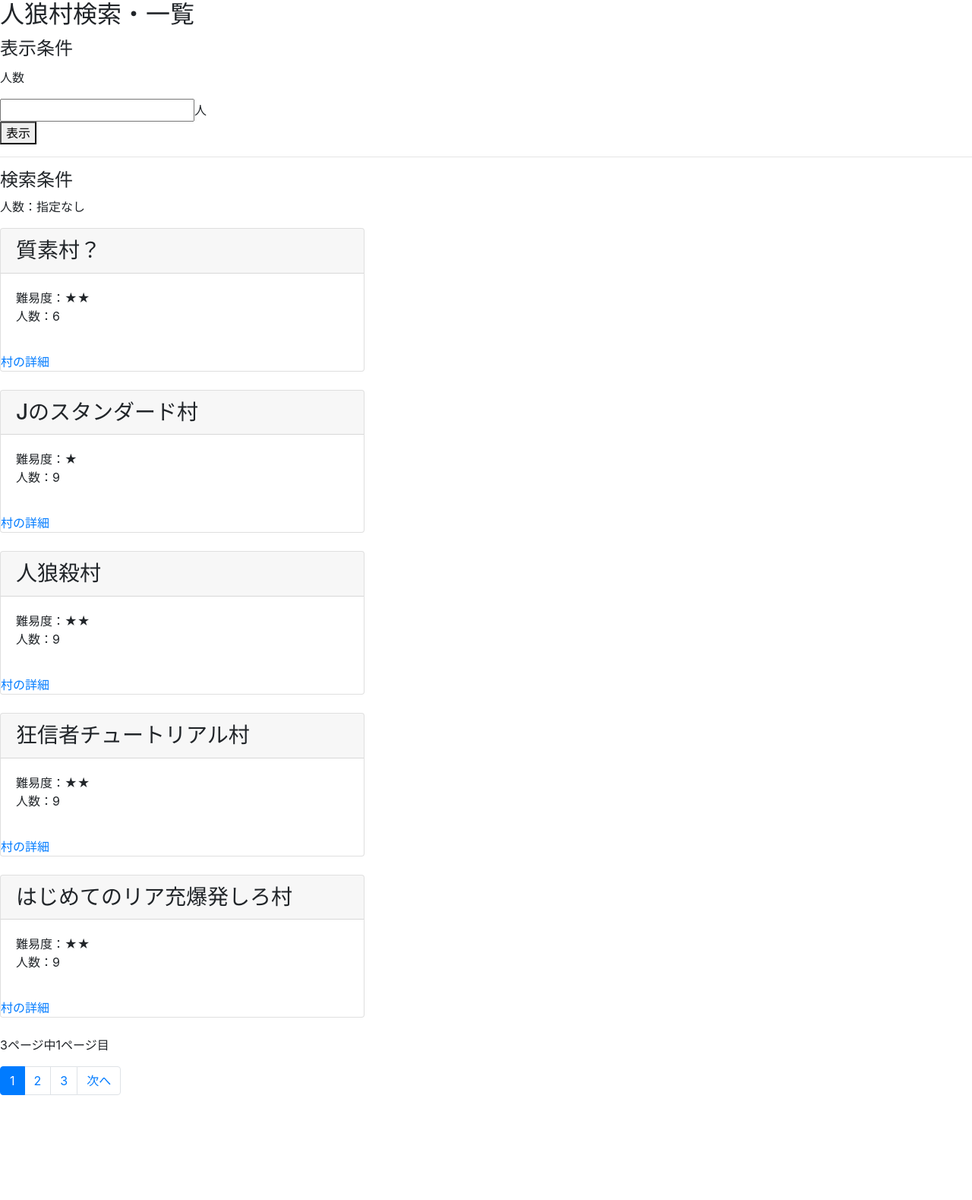
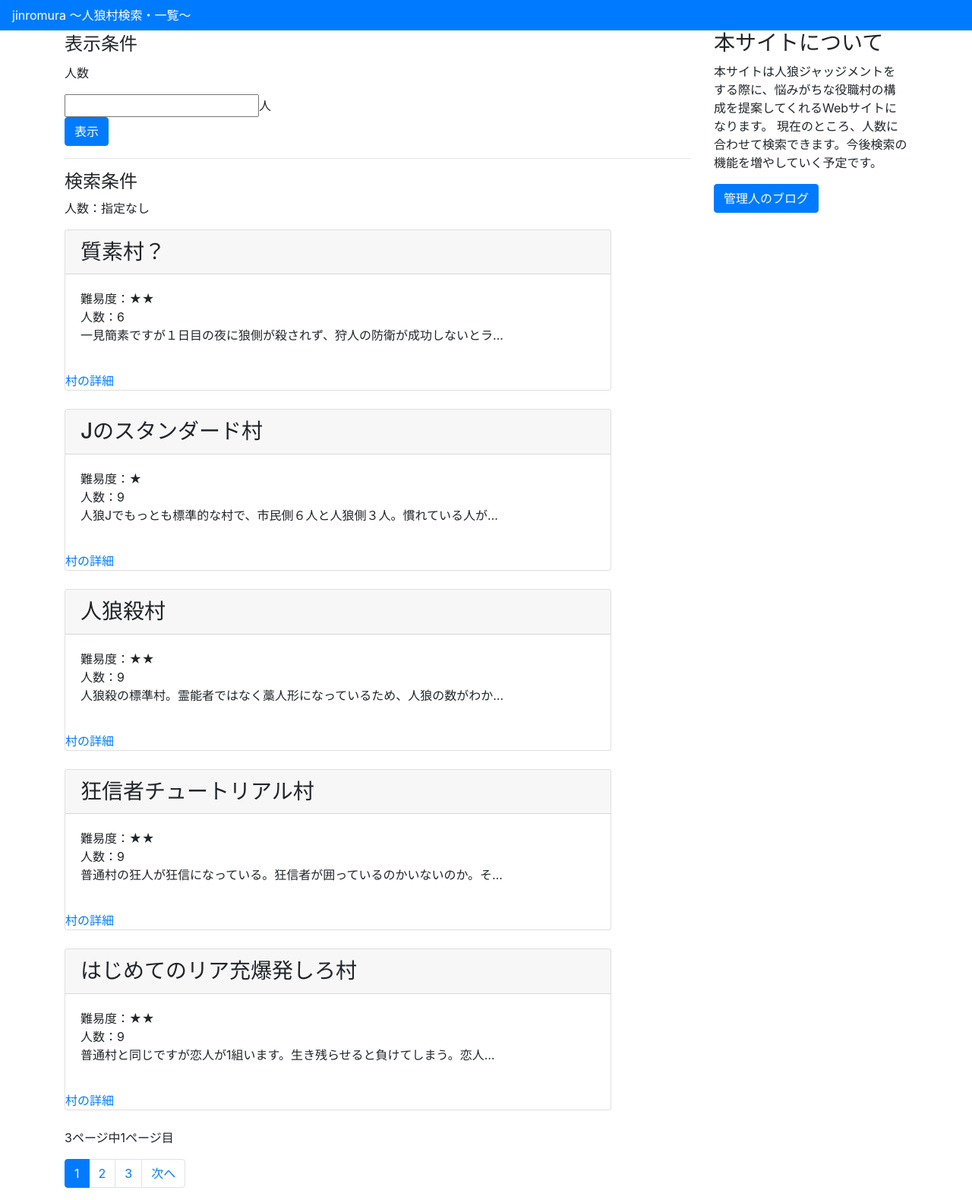
Before and after one commit to bopopescu/jinromura, a Django app: page /jinromura/ in a window 1280 px wide. Shown: the whole page at 76% size. Before the commit the page ends 1441 px from the top, so only its background shows below. Run offline with Django 3.2, Linux system fonts and the light colour scheme; data comes from the database, SQL or seed files in the repository; some libraries are stand-ins or nearby versions.

Commit message:
コンポネントの作成、CSS適用

```diff
--- a/jinromura/templates/jinromura/index.html
+++ b/jinromura/templates/jinromura/index.html
@@ -10,9 +10,17 @@
   <!-- bootstrapのCSS読み込み-->
   <head>
     <link rel="stylesheet" type="text/css" href="{% static 'css/bootstrap.css' %}" />
+    <title>jinromura</title>
   </head>
   <body>
-    <h2>人狼村検索・一覧</h2>
+    <div>
+      <nav class="navbar navbar-expand-lg navbar-light bg-primary text-white">
+        jinromura 〜人狼村検索・一覧〜
+      </nav>
+    </div><!-- /.container -->
+    <div class="container">
+      <div class="row">
+        <div id="contents" class="col-sm-9">
           <form method="get" action="" name="filter_form">
             <legend>表示条件</legend>
             <p>人数</p>
@@ -21,7 +29,7 @@
                   name="people"
                   value={{ request.GET|people }}>人
             </div>
-      <button id="filter">表示</button>
+            <button class="btn btn-primary" id="filter">表示</button>
           </form>
           <hr>
           <h4>検索条件</h4>
@@ -34,11 +42,13 @@
           {% if object_list %}
             {% for village in object_list %}
             <!-- カード形式で表示-->
-        <div class="card" style="width:30rem;">
+            <div class="card" style="width:45rem;">
               <h3 class="card-header">{{ village.name }}</h3>
               <!-- レベルに合わせて星の数を表示する-->
               <p class="card-body">難易度：{% for value in village.level|range %}★{% endfor %}
-            <br>人数：{{ village.people }}</p>
+                <br>人数：{{ village.people }}
+                <br>{{ village.description|truncatechars:35 }}
+              </p>
               <!-- aタグのhref要素でdetailのビューでvillage.idを引数に指定 -->
               <a href="{% url 'detail' village.id %}" class="card-link">村の詳細</a>
             </div>
@@ -69,5 +79,16 @@
               </ul>
             </nav>
             {% endif %}
+          </div>
+        <div class="col-sm-3">
+          <h3>本サイトについて</h3>
+          <p>
+            本サイトは人狼ジャッジメントをする際に、悩みがちな役職村の構成を提案してくれるWebサイトになります。
+            現在のところ、人数に合わせて検索できます。今後検索の機能を増やしていく予定です。
+          </p>
+          <a class="btn btn-primary" href="https://takaxtech.com/">管理人のブログ</a>
+
+        </div>
+      </div>
     </body>
 </html>
```
Also changed, not shown: jinromura/templates/jinromura/detail.html (+19 -1 lines). Lines whose indentation alone changed are shown as unchanged.
